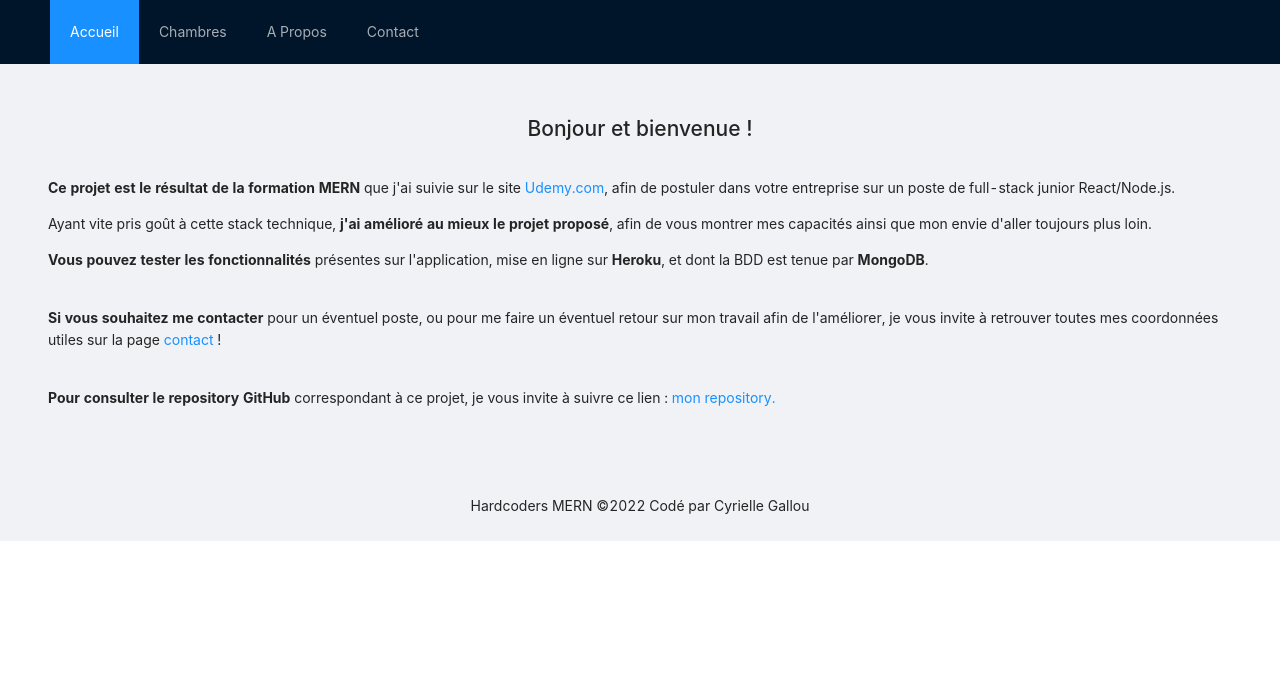
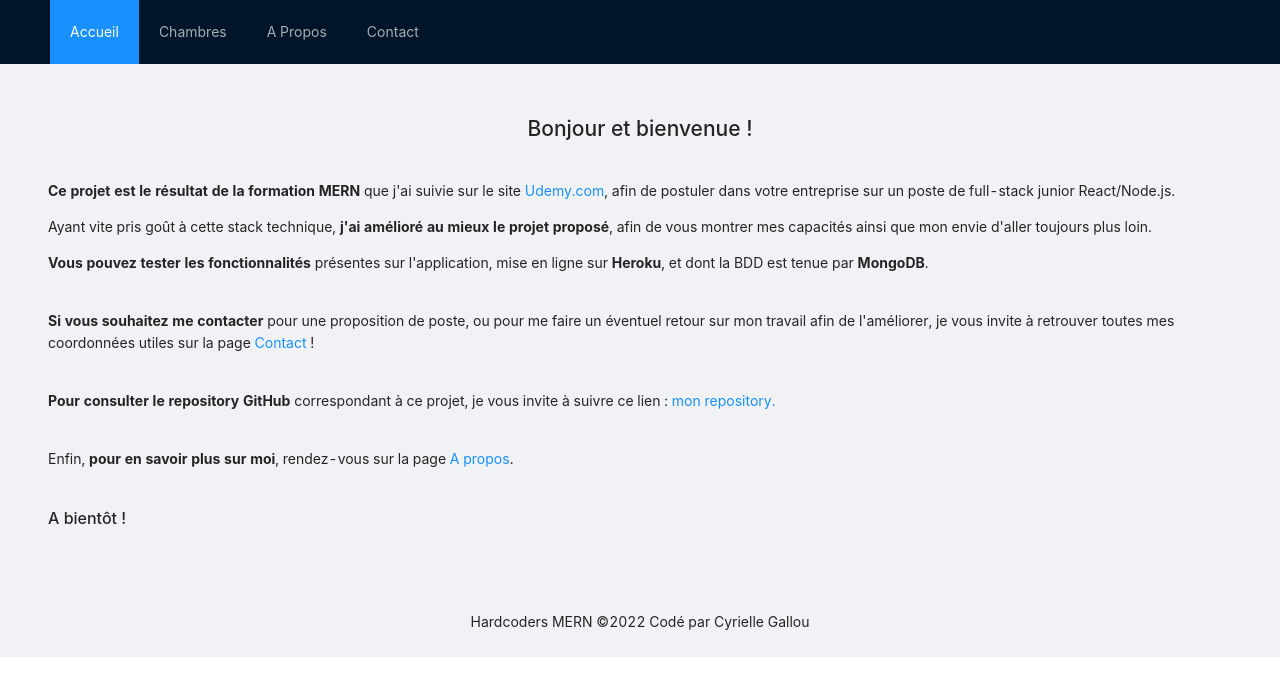
Before and after one commit to CyrielleGl/node-crud-tuto, a React (Create React App) app in the folder client/: page / in a window 1280 px wide. Shown: the top 696 px of the page. Built offline with nearby package versions, Linux system fonts and the light colour scheme.

Commit message:
finish HomePage

```diff
--- a/client/src/components/Home.js
+++ b/client/src/components/Home.js
@@ -12,11 +12,15 @@ const Home = () => {
             <p><b>Vous pouvez tester les fonctionnalités</b> présentes sur l'application, mise en ligne sur <b>Heroku</b>,
                 et dont la BDD est tenue par <b>MongoDB</b>.</p>
             <br/>
-            <p><b>Si vous souhaitez me contacter</b> pour un éventuel poste, ou pour me faire un éventuel retour sur mon travail afin de l'améliorer,
-                je vous invite à retrouver toutes mes coordonnées utiles sur la page <Link to="/contact">contact</Link> !
+            <p><b>Si vous souhaitez me contacter</b> pour une proposition de poste, ou pour me faire un éventuel retour sur mon travail afin de l'améliorer,
+                je vous invite à retrouver toutes mes coordonnées utiles sur la page <Link to="/contact">Contact</Link> !
             </p>
             <br/>
             <p><b>Pour consulter le repository GitHub</b> correspondant à ce projet, je vous invite à suivre ce lien : <a href="https://github.com/CyrielleGl/node-crud-tuto" target="_blank" rel="noreferrer">mon repository.</a></p>
+            <br/>
+            <p>Enfin, <b>pour en savoir plus sur moi</b>, rendez-vous sur la page <Link to="/about">A propos</Link>.</p>
+            <br/>
+            <h2>A bientôt !</h2>
         </div>
     )
 }
--- a/client/src/styles.css
+++ b/client/src/styles.css
@@ -1,4 +1,8 @@
 h1 {
     text-align: center;
-    margin-bottom: 2rem !important;
+    margin-bottom: 2.2rem !important;
 }
+
+h2 {
+    font-size: 1rem !important;
+}
```
